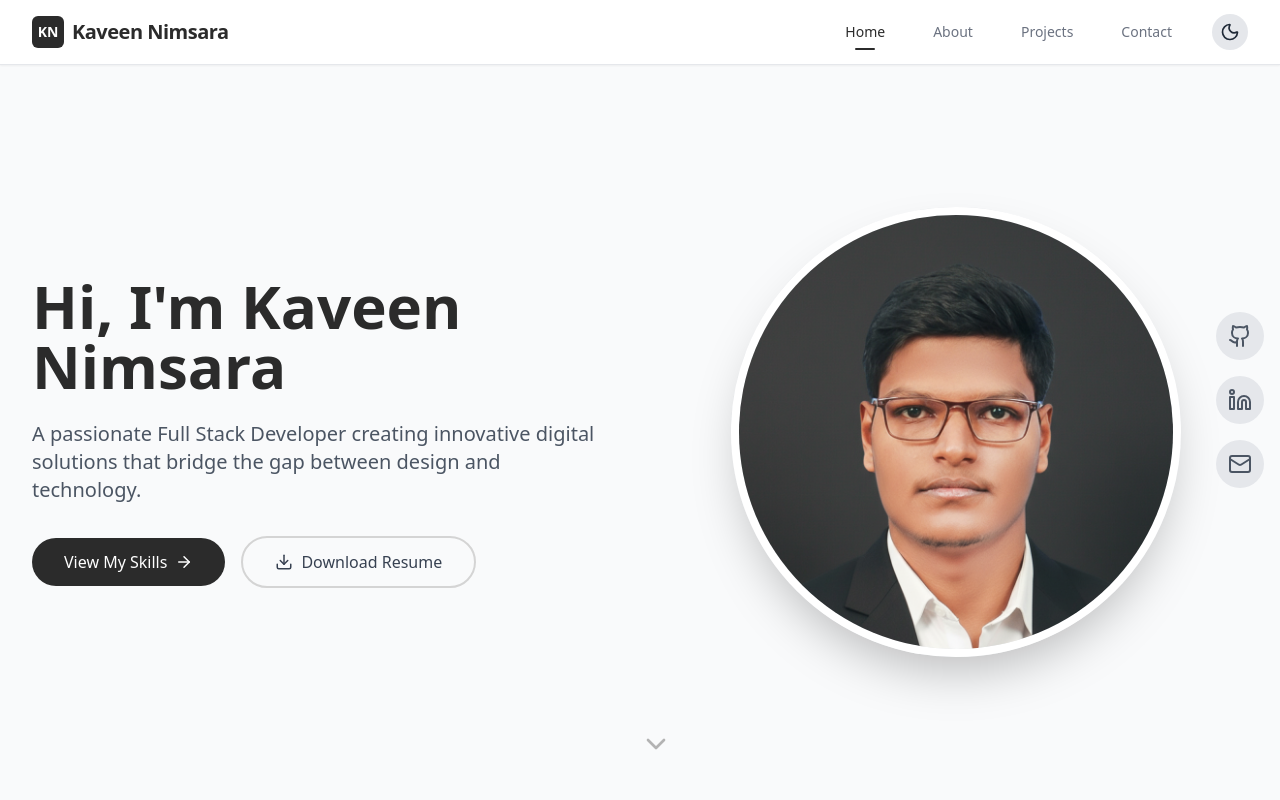
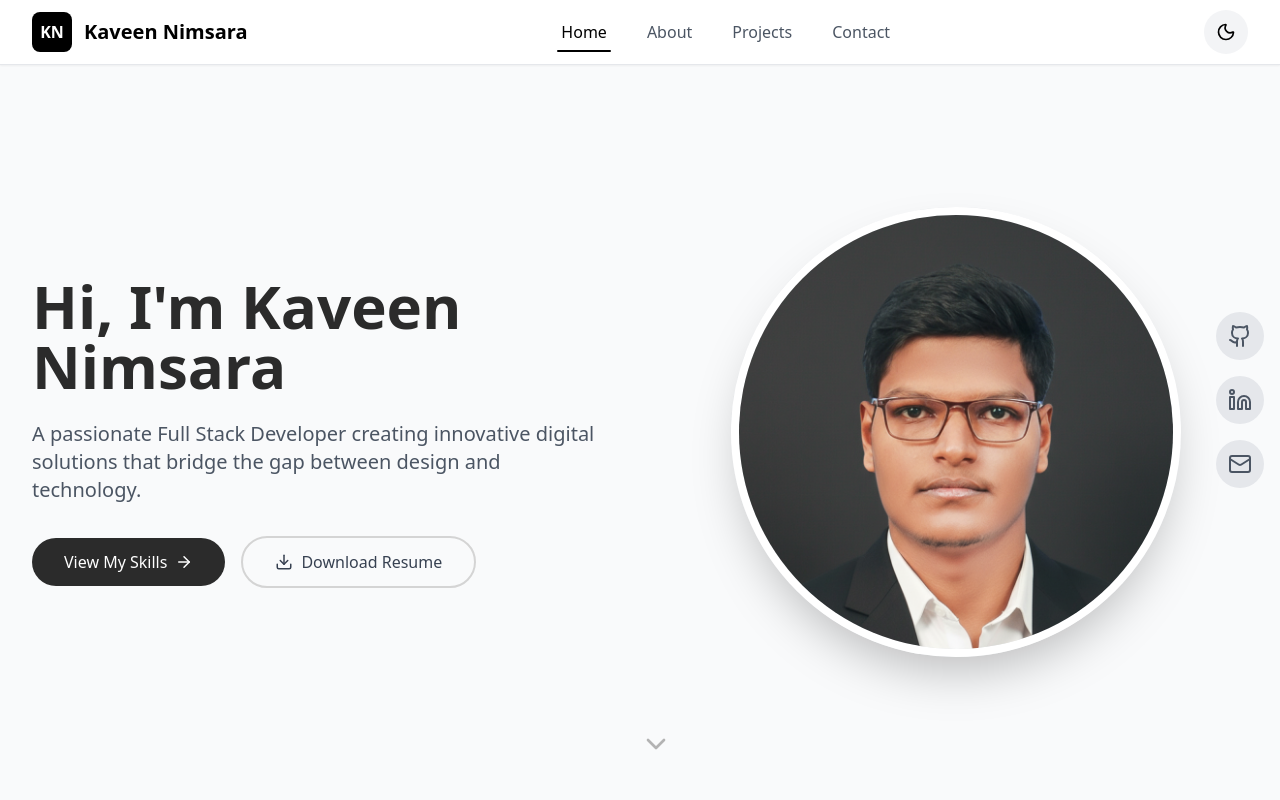
Before and after one commit to 0KaveenNimsara0/portfolio_, a React (Vite) app: page / in a window 1280 px wide. Shown: the top 800 px of the page. Built offline with nearby package versions, Linux system fonts and the light colour scheme.

Commit message:
Refactor Footer and Header components to use React Router's Link for navigation; improve mobile menu and theme toggle functionality

```diff
--- a/src/component/footer.jsx
+++ b/src/component/footer.jsx
@@ -1,4 +1,5 @@
 import React from 'react';
+import { Link } from 'react-router-dom';
 import { Github, Linkedin, Mail } from 'lucide-react';
 
 const Footer = () => {
@@ -19,9 +20,9 @@ const Footer = () => {
           <div>
              <h3 className="text-lg font-semibold text-gray-800 dark:text-gray-100">Quick Links</h3>
              <ul className="mt-2 space-y-2">
-                <li><a href="/" className="text-gray-700 dark:text-gray-300 hover:text-gray-900 dark:hover:text-white text-sm">Home</a></li>
-                <li><a href="/#skills" className="text-gray-700 dark:text-gray-300 hover:text-gray-900 dark:hover:text-white text-sm">Skills</a></li>
-                <li><a href="/#projects" className="text-gray-700 dark:text-gray-300 hover:text-gray-900 dark:hover:text-white text-sm">Projects</a></li>
+                <li><Link to="/" className="text-gray-700 dark:text-gray-300 hover:text-gray-900 dark:hover:text-white text-sm">Home</Link></li>
+                <li><Link to="/skills" className="text-gray-700 dark:text-gray-300 hover:text-gray-900 dark:hover:text-white text-sm">Skills</Link></li>
+                <li><Link to="/projects" className="text-gray-700 dark:text-gray-300 hover:text-gray-900 dark:hover:text-white text-sm">Projects</Link></li>
              </ul>
           </div>
 
--- a/src/component/header.jsx
+++ b/src/component/header.jsx
@@ -1,5 +1,5 @@
 import React, { useState, useContext } from 'react';
-import { Menu, X, Github, Linkedin, Sun, Moon } from 'lucide-react';
+import { Menu, X, Sun, Moon } from 'lucide-react';
 import { useNavigate, useLocation } from 'react-router-dom';
 import { ThemeContext } from '../context/ThemeContext.jsx';
 
@@ -10,18 +10,14 @@ const Header = ({ navigation, scrollToSection, activeSection }) => {
   const { theme, setTheme } = useContext(ThemeContext);
 
   const handleNavClick = (item) => {
-    // Navigate to a different page if path is provided
     if (item.path) {
       navigate(item.path);
     }
-    // If on the home page, scroll to the section
     else if (item.id && location.pathname === '/') {
       scrollToSection(item.id);
     }
-    // If on another page, navigate to home and then scroll
     else if (item.id) {
       navigate('/');
-      // Use a timeout to allow the page to change before scrolling
       setTimeout(() => {
         scrollToSection(item.id);
       }, 100);
@@ -29,7 +25,6 @@ const Header = ({ navigation, scrollToSection, activeSection }) => {
     setIsMenuOpen(false);
   };
 
-  // Check if a nav item is active based on path or scroll section
   const isActive = (item) => {
     if (item.path) {
       return location.pathname === item.path;
@@ -45,89 +40,156 @@ const Header = ({ navigation, scrollToSection, activeSection }) => {
   };
 
   return (
-    <nav className={`fixed top-0 left-0 right-0 z-50 bg-white/90 backdrop-blur-lg shadow-sm border-b border-gray-200 dark:bg-gray-900 dark:border-gray-700`}>
+    <nav className={`fixed top-0 left-0 right-0 z-50 bg-white dark:bg-gray-900 shadow-sm border-b border-gray-200 dark:border-gray-800`}>
       <div className="max-w-7xl mx-auto px-4 sm:px-6 lg:px-8">
         <div className="flex justify-between items-center h-16">
           {/* Logo */}
           <div
             onClick={() => handleNavClick({ path: '/' })}
-            className="flex-shrink-0 flex items-center gap-2 cursor-pointer"
+            className="flex-shrink-0 flex items-center gap-3 cursor-pointer"
           >
-            <div className="w-8 h-8 bg-[#2B2B2B] rounded-md flex items-center justify-center font-bold text-white text-sm">
+            <div className="w-10 h-10 bg-black dark:bg-white rounded-lg flex items-center justify-center font-bold text-white dark:text-black text-base">
               KN
             </div>
-            <span className="text-xl font-semibold text-[#2B2B2B] dark:text-white tracking-tight">
+            <div className="hidden sm:block">
+              <span className="text-xl font-bold text-black dark:text-white">
                 Kaveen Nimsara
               </span>
             </div>
+          </div>
 
           {/* Desktop Navigation */}
-          <div className="hidden md:flex items-center space-x-8">
+          <div className="hidden lg:flex items-center space-x-8">
             {navigation.map((item) => (
               <button
                 key={item.name}
                 onClick={() => handleNavClick(item)}
-                className={`relative px-2 py-2 text-sm font-medium transition-colors duration-300 ${
+                className={`relative px-1 py-2 text-base font-medium transition-all duration-300 ${
                   isActive(item)
-                    ? 'text-[#2B2B2B] dark:text-white'
-                    : 'text-gray-500 hover:text-[#2B2B2B] dark:text-gray-300 dark:hover:text-white'
+                    ? 'text-black dark:text-white'
+                    : 'text-gray-600 dark:text-gray-400 hover:text-black dark:hover:text-white'
                 }`}
               >
                 {item.name}
                 {isActive(item) && (
-                  <span className="absolute bottom-0 left-1/2 transform -translate-x-1/2 w-5 h-0.5 bg-[#2B2B2B] dark:bg-white rounded-full"></span>
+                  <span className="absolute bottom-0 left-0 w-full h-0.5 bg-black dark:bg-white rounded-full"></span>
                 )}
               </button>
             ))}
-            {/* Theme toggle button */}
+          </div>
+
+          {/* Desktop Theme Toggle */}
+          <div className="hidden lg:flex items-center">
             <button
               onClick={toggleTheme}
-              className="ml-4 p-2 rounded-full bg-gray-200 dark:bg-gray-700 text-gray-800 dark:text-yellow-300 hover:bg-gray-300 dark:hover:bg-gray-600 transition-colors"
+              className="p-3 rounded-full bg-gray-100 dark:bg-gray-900 text-black dark:text-white hover:bg-gray-200 dark:hover:bg-gray-700 transition-all duration-200"
               aria-label="Toggle theme"
             >
               {theme === 'dark' ? <Sun size={20} /> : <Moon size={20} />}
             </button>
-            {/* Social Icons */}
-
-            {/* <a href="https://github.com/0KaveenNimsara0" className="text-gray-400 hover:text-[#2B2B2B] dark:hover:text-white transition-colors ml-4"><Github size={20} /></a>
-            <a href="http://linkedin.com/in/kaveen-nimsara-5a343b2b8" className="text-gray-400 hover:text-[#2B2B2B] dark:hover:text-white transition-colors"><Linkedin size={20} /></a> */}
-
           </div>
 
-          {/* Mobile menu button */}
-          <div className="md:hidden flex items-center space-x-2">
+          {/* Mobile Controls */}
+          <div className="flex lg:hidden items-center space-x-2">
+            {/* Theme Toggle - Mobile */}
             <button
               onClick={toggleTheme}
-              className="p-2 rounded-full bg-gray-200 dark:bg-gray-700 text-gray-800 dark:text-yellow-300 hover:bg-gray-300 dark:hover:bg-gray-600 transition-colors"
+              className="p-3 rounded-full bg-gray-100 dark:bg-gray-900 text-black dark:text-white hover:bg-gray-200 dark:hover:bg-gray-700 transition-all duration-200"
               aria-label="Toggle theme"
             >
               {theme === 'dark' ? <Sun size={20} /> : <Moon size={20} />}
             </button>
+
+            {/* Mobile Menu Button */}
             <button
               onClick={() => setIsMenuOpen(!isMenuOpen)}
-              className="p-2 text-gray-700 hover:text-[#2B2B2B] dark:text-gray-300 dark:hover:text-white"
+              className="p-3 rounded-full bg-gray-100 dark:bg-gray-900 text-black dark:text-white hover:bg-gray-200 dark:hover:bg-gray-700 transition-all duration-200"
               aria-label="Toggle menu"
             >
-              {isMenuOpen ? <X size={24} /> : <Menu size={24} />}
+              {isMenuOpen ? <X size={20} /> : <Menu size={20} />}
             </button>
           </div>
         </div>
       </div>
 
-      {/* Mobile Navigation */}
+      {/* Mobile Navigation Menu */}
       <div
-        className={`md:hidden absolute top-full left-0 right-0 bg-white dark:bg-gray-900 shadow-lg transition-transform duration-300 ease-in-out ${isMenuOpen ? 'transform translate-y-0' : 'transform -translate-y-full pointer-events-none'}`}
+        className={`lg:hidden fixed inset-0 z-50 transition-all duration-300 ease-in-out ${
+          isMenuOpen ? 'opacity-100 visible' : 'opacity-0 invisible'
+        }`}
       >
-        <div className="px-2 pt-2 pb-3 space-y-1 sm:px-3">
+        {/* Overlay */}
+        <div
+          className={`absolute inset-0 bg-black/30 transition-opacity duration-300 ${
+            isMenuOpen ? 'opacity-100' : 'opacity-0'
+          }`}
+          onClick={() => setIsMenuOpen(false)}
+        />
+
+        {/* Slide-out Menu - Solid White/Dark Background */}
+        <div
+          className={`absolute top-0 right-0 h-full w-80 max-w-[85vw] bg-white dark:bg-gray-900 shadow-2xl border-l border-gray-200 dark:border-gray-800 transform transition-transform duration-300 ease-in-out ${
+            isMenuOpen ? 'translate-x-0' : 'translate-x-full'
+          }`}
+        >
+          <div className="flex flex-col h-full">
+            {/* Menu Header with Close Button */}
+            <div className="flex items-center justify-between p-6 border-b border-gray-200 dark:border-gray-800 bg-white dark:bg-gray-900">
+              <div className="flex items-center gap-3">
+                <div className="w-12 h-12 bg-black dark:bg-white rounded-lg flex items-center justify-center font-bold text-white dark:text-black text-lg">
+                  KN
+                </div>
+                <div className="flex flex-col">
+                  <span className="text-lg font-bold text-black dark:text-white">
+                    Kaveen Nimsara
+                  </span>
+                  <span className="text-sm text-gray-600 dark:text-gray-400">
+                    Full Stack Developer
+                  </span>
+                </div>
+              </div>
+              <button
+                onClick={() => setIsMenuOpen(false)}
+                className="p-2 rounded-full hover:bg-gray-800 dark:hover:bg-gray-800 transition-colors"
+                aria-label="Close menu"
+              >
+                <X size={24} className="text-black dark:text-white" />
+              </button>
+            </div>
+
+            {/* Navigation Items */}
+            <div className="flex-1 px-4 py-8 space-y-2">
               {navigation.map((item) => (
                 <button
                   key={item.name}
                   onClick={() => handleNavClick(item)}
-              className="block w-full text-left px-3 py-3 text-base font-medium text-gray-700 dark:text-gray-300 hover:text-[#2B2B2B] dark:hover:text-white hover:bg-gray-50 dark:hover:bg-gray-700 rounded-md"
+                  className={`w-full text-left px-6 py-4 text-lg font-medium rounded-lg transition-all duration-200 ${
+                    isActive(item)
+                      ? 'bg-black dark:bg-white text-white dark:text-black shadow-md'
+                      : 'text-black dark:text-white hover:bg-gray-100 dark:hover:bg-gray-800'
+                  }`}
                 >
                   {item.name}
                 </button>
               ))}
+            </div>
+
+            {/* Mobile Theme Toggle in Menu */}
+            <div className="p-6 border-t border-gray-200 dark:bg-gray-900 bg-white dark:border-gray-800">
+              <div className="flex items-center justify-between p-4 bg-gray-100 dark:bg-gray-800 rounded-lg">
+                <span className="text-base font-medium text-black dark:text-white">
+                  {theme === 'dark' ? 'Light Mode' : 'Dark Mode'}
+                </span>
+                <button
+                  onClick={toggleTheme}
+                  className="p-3 rounded-full bg-white dark:bg-gray-700 text-black dark:text-white shadow hover:scale-105 transition-all duration-200"
+                  aria-label="Toggle theme"
+                >
+                  {theme === 'dark' ? <Sun size={20} /> : <Moon size={20} />}
+                </button>
+              </div>
+            </div>
+          </div>
         </div>
       </div>
     </nav>
```
Lines whose indentation alone changed are shown as unchanged.
